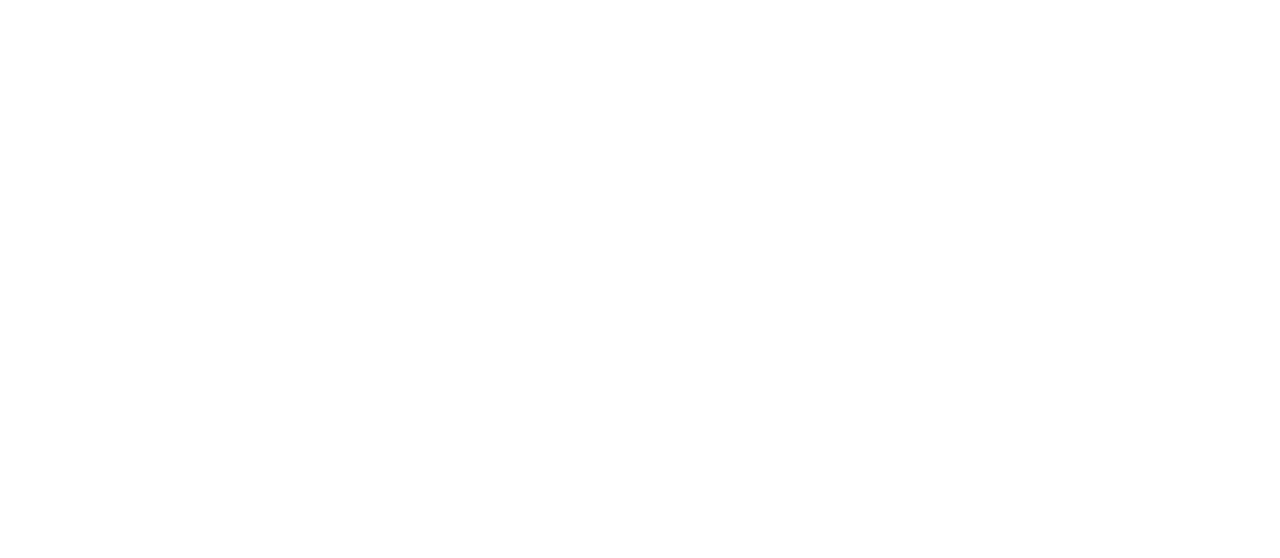
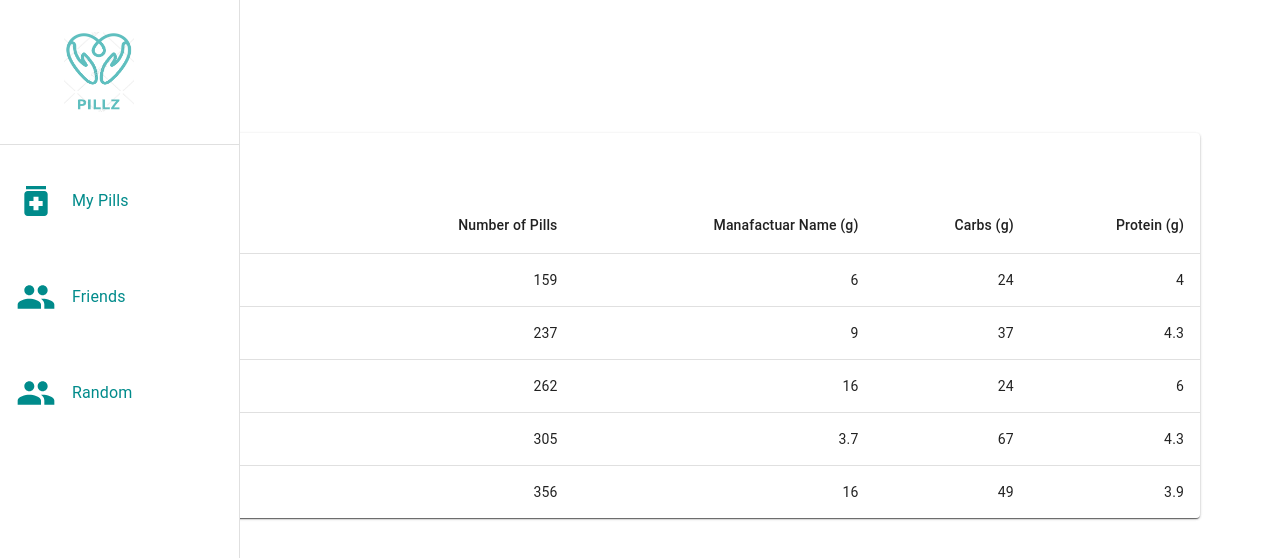
Before and after one commit to arjar88/pillz-web, a React (Create React App) app in the folder pillz-web/: page /pills in a window 1280 px wide. Before the commit this address had no page. Shown: the top 558 px of the page. Built offline with nearby package versions, Linux system fonts and the light colour scheme.

Commit message:
worked on routing,datatable component is starting to take shape

```diff
--- a/pillz-web/src/App.js
+++ b/pillz-web/src/App.js
@@ -1,14 +1,24 @@
 import "./App.css";
+import { useState } from "react";
 import { Route, Routes } from "react-router-dom";
 import Login from "./views/Login";
-import MainScreen from "./views/MainScreen";
+import Pills from "./views/Pills";
+import Menu from "./components/Menu";
 
 function App() {
+  const [isLoggedIn, setIsLoggedIn] = useState(true);
+
   return (
-    <Routes>
-      <Route path="/" element={<Login />}></Route>
-      <Route path="/MainScreen" element={<MainScreen />}></Route>
-    </Routes>
+    <div style={{ height: "100%" }}>
+      {isLoggedIn && <Menu />}
+      <Routes>
+        <Route
+          path="/"
+          element={<Login setIsLoggedIn={setIsLoggedIn} />}
+        ></Route>
+        <Route path="/pills" element={<Pills />}></Route>
+      </Routes>
+    </div>
   );
 }
 
--- a/pillz-web/src/components/DataTable.js
+++ b/pillz-web/src/components/DataTable.js
@@ -1,4 +1,76 @@
+import Table from "@mui/material/Table";
+import TableBody from "@mui/material/TableBody";
+import TableCell from "@mui/material/TableCell";
+import TableContainer from "@mui/material/TableContainer";
+import TableHead from "@mui/material/TableHead";
+import TableRow from "@mui/material/TableRow";
+import Paper from "@mui/material/Paper";
+import Typography from "@mui/material/Typography";
+import Toolbar from "@mui/material/Toolbar";
+
+function createData(name, calories, fat, carbs, protein) {
+  return { name, calories, fat, carbs, protein };
+}
+
+const rows = [
+  createData("Frozen yoghurt", 159, 6.0, 24, 4.0),
+  createData("Ice cream sandwich", 237, 9.0, 37, 4.3),
+  createData("Eclair", 262, 16.0, 24, 6.0),
+  createData("Cupcake", 305, 3.7, 67, 4.3),
+  createData("Gingerbread", 356, 16.0, 49, 3.9),
+];
+
 function DataTable() {
-  return <h1></h1>;
+  return (
+    <div>
+      <Paper sx={{ width: "100%", mb: 2 }}>
+        <TableContainer component={Paper}>
+          <Toolbar
+            sx={{
+              pl: { sm: 2 },
+              pr: { xs: 1, sm: 1 },
+            }}
+          >
+            <Typography
+              sx={{ flex: "1 1 100%" }}
+              variant="h5"
+              id="tableTitle"
+              component="div"
+            >
+              Medeicines
+            </Typography>
+          </Toolbar>
+
+          <Table style={{ width: "70em" }} Tablearia-label="simple table">
+            <TableHead>
+              <TableRow>
+                <TableCell>Medicine Name</TableCell>
+                <TableCell align="right">Number of Pills</TableCell>
+                <TableCell align="right">Manafactuar Name&nbsp;(g)</TableCell>
+                <TableCell align="right">Carbs&nbsp;(g)</TableCell>
+                <TableCell align="right">Protein&nbsp;(g)</TableCell>
+              </TableRow>
+            </TableHead>
+            <TableBody>
+              {rows.map((row) => (
+                <TableRow
+                  key={row.name}
+                  sx={{ "&:last-child td, &:last-child th": { border: 0 } }}
+                >
+                  <TableCell component="th" scope="row">
+                    {row.name}
+                  </TableCell>
+                  <TableCell align="right">{row.calories}</TableCell>
+                  <TableCell align="right">{row.fat}</TableCell>
+                  <TableCell align="right">{row.carbs}</TableCell>
+                  <TableCell align="right">{row.protein}</TableCell>
+                </TableRow>
+              ))}
+            </TableBody>
+          </Table>
+        </TableContainer>
+      </Paper>
+    </div>
+  );
 }
-export default menu;
+export default DataTable;
--- a/pillz-web/src/components/Menu.js
+++ b/pillz-web/src/components/Menu.js
@@ -9,9 +9,15 @@
 import MedicationIcon from "@mui/icons-material/Medication";
 import PeopleIcon from "@mui/icons-material/People";
 import logo from "../images/pillz.png";
+import { useNavigate } from "react-router-dom";
 
 function Menu() {
+  const navigate = useNavigate();
   const drawerWidth = 240;
+
+  const navigateOnClick = (path) => {
+    navigate(path);
+  };
 
   return (
     <Drawer
@@ -43,6 +49,7 @@
                 style={{ height: "2em", fontSize: "2.5em", color: "darkcyan" }}
               />
             ),
+            path: "/pills",
           },
           {
             text: "Friends",
@@ -61,7 +68,11 @@
             ),
           },
         ].map((obj) => (
-          <ListItem key={obj.text} disablePadding>
+          <ListItem
+            onClick={() => navigateOnClick(obj.path)}
+            key={obj.text}
+            disablePadding
+          >
             <ListItemButton>
               <ListItemIcon>{obj.icon}</ListItemIcon>
               <ListItemText
--- a/pillz-web/src/views/MainScreen.js
+++ /dev/null
@@ -1,12 +0,0 @@
-import Grid from "@mui/material/Grid";
-import Menu from "../components/Menu";
-
-function MainScreen() {
-  return (
-    <Grid>
-      <Menu></Menu>
-    </Grid>
-  );
-}
-
-export default MainScreen;
--- /dev/null
+++ b/pillz-web/src/views/Pills.js
@@ -0,0 +1,20 @@
+import DataTable from "../components/DataTable";
+import Grid from "@mui/material/Grid";
+
+function pills() {
+  return (
+    <Grid
+      container
+      justifyContent="flex-end"
+      alignItems="center"
+      direction="column"
+      sx={{ height: "100%" }}
+    >
+      <Grid item xs={10}>
+        <DataTable></DataTable>
+      </Grid>
+    </Grid>
+  );
+}
+
+export default pills;
```
